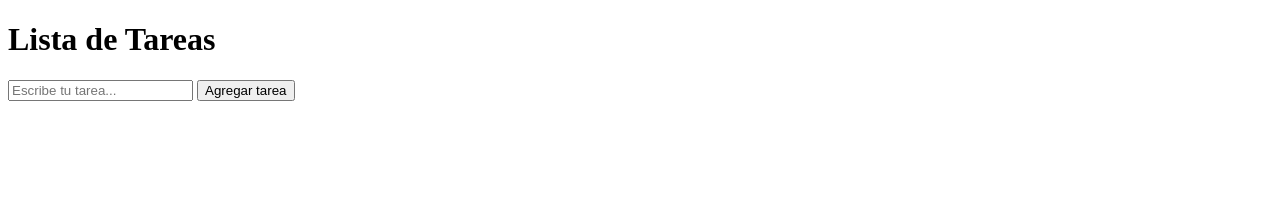
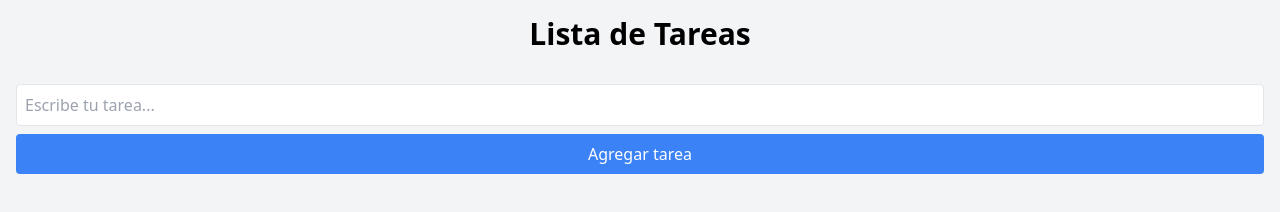
Before and after one commit to MiguelSairitupa/CRUDListaTareas, a plain HTML site: page index.html in a window 1280 px wide. Drawn offline with nearby package versions, Linux system fonts and the light colour scheme.

Commit message:
Agregado diseño del CRUD con Tailwind

```diff
--- a/index.html
+++ b/index.html
@@ -5,25 +5,28 @@
     <meta charset="UTF-8">
     <meta name="viewport" content="width=device-width, initial-scale=1.0">
     <title>Lista de Tareas</title>
+    <script src="https://cdn.tailwindcss.com"></script>
 </head>
 
-<body>
-    <div>
-        <h1>Lista de Tareas</h1>
+<body class="bg-gray-100 font-sans">
+    <div class="container mx-auto p-4">
+        <h1 class="text-3xl font-bold text-center mb-8">Lista de Tareas</h1>
 
         <!-- Formulario para agregar tarea -->
-        <div>
-            <input id="taskInput" type="text" placeholder="Escribe tu tarea...">
-            <button id="addTaskBtn">
+        <div class="mb-4">
+            <input id="taskInput" type="text" class="p-2 w-full rounded border" placeholder="Escribe tu tarea...">
+            <button id="addTaskBtn" class="mt-2 w-full bg-blue-500 text-white p-2 rounded hover:bg-blue-700">
                 Agregar tarea
             </button>
         </div>
 
         <!-- Lista de tareas -->
-        <ul id="taskList">
+        <ul id="taskList" class="space-y-4">
             <!-- Tareas aparecerán aquí -->
         </ul>
     </div>
+
+    <script src="app.js"></script>
 </body>
 
 </html>
```
